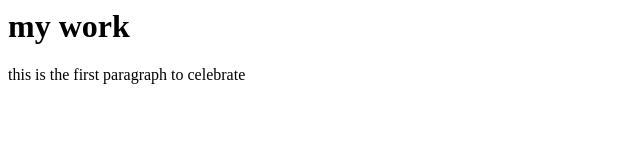
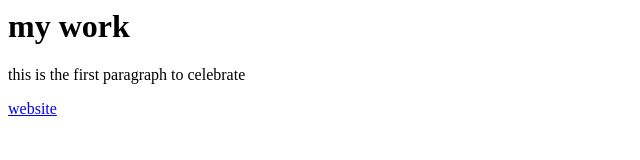
Before and after one commit to nautjay/Git_test, a plain HTML site: page index.html in a window 1280 px wide. Shown: the full height of the page, 0-640 px from the left. Drawn offline with Linux system fonts and the light colour scheme.

Commit message:
Update index.html

```diff
--- a/index.html
+++ b/index.html
@@ -13,5 +13,6 @@
         <p>
             this is the first paragraph to celebrate
         </p>
+        <a href="www.indaba24.com">website</a>
     </body>
 </html>
```
